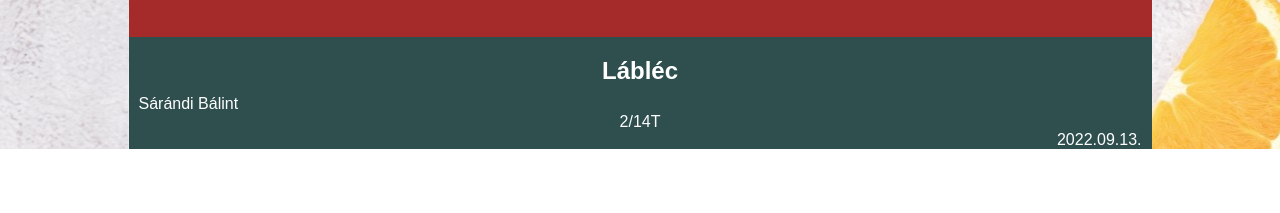
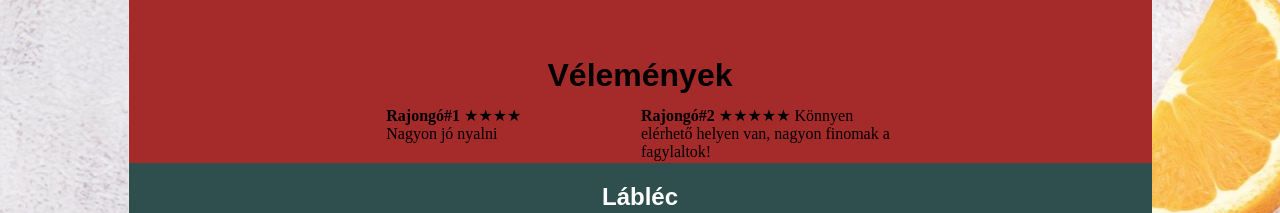
Before and after one commit to SBalint2002/Fagylalt-weboldal, a plain HTML site: page index.html in a window 1280 px wide. Shown: the part 1213-1426 px from the top of the page. Before the commit the page ends 1362 px from the top, so only its background shows below. Drawn offline with Linux system fonts and the light colour scheme.

Commit message:
Utolsó simítások

```diff
--- a/index.html
+++ b/index.html
@@ -8,6 +8,7 @@
     <link rel="stylesheet" href="style.css">
 </head>
 <body>
+    <header>
         <nav>
             <table id="menu">
                 <tr>
@@ -17,6 +18,7 @@
                 </tr>
             </table>
         </nav>
+    </header>
     <main>
         <div>
             <section id="felso">
@@ -45,6 +47,20 @@
                     <h1>Hol található?</h1>
                     <iframe src="https://www.google.com/maps/embed?pb=!1m18!1m12!1m3!1d2695.2133934957756!2d19.08790181559137!3d47.50523527917808!2m3!1f0!2f0!3f0!3m2!1i1024!2i768!4f13.1!3m3!1m2!1s0x4741dc8645265a5f%3A0x509abda64d383b7b!2sBMSZC%20Petrik%20Lajos%20K%C3%A9t%20tan%C3%ADt%C3%A1si%20Nyelv%C5%B1%20Technikum!5e0!3m2!1shu!2shu!4v1663069437937!5m2!1shu!2shu" width="100%" height="250" style="border:0;" allowfullscreen="" loading="lazy" referrerpolicy="no-referrer-when-downgrade"></iframe>
                     <br><br><br>
+                    <h1>Vélemények</h1>
+
+                    <table style="width: 100%;">
+                        <tr>
+                            <td class="velemeny">
+                                <strong>Rajongó#1</strong> ★★★★<br>
+                                Nagyon jó nyalni
+                            </td>
+                            <td class="velemeny">
+                                <strong>Rajongó#2</strong> ★★★★★
+                                Könnyen elérhető helyen van, nagyon finomak a fagylaltok!
+                            </td>
+                        </tr>
+                    </table>
                 </div>
             </section>
             <footer>
--- a/style.css
+++ b/style.css
@@ -89,3 +89,9 @@ footer{
 #felso, #kozepso{
     padding-bottom: 40px;
 }
+
+.velemeny{
+    text-align: left;
+    width: 50%;
+    vertical-align: 0;
+}
```
Lines whose indentation alone changed are shown as unchanged.
